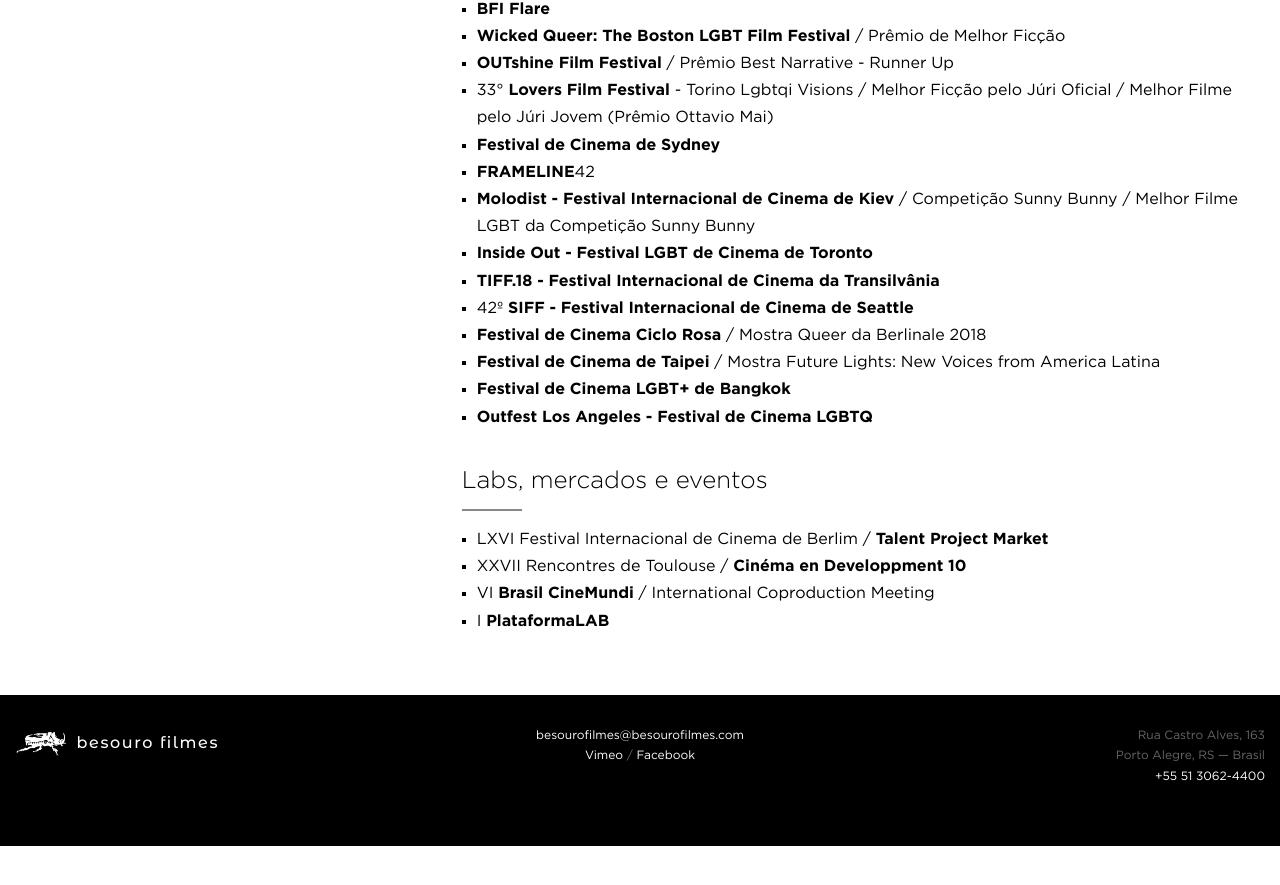
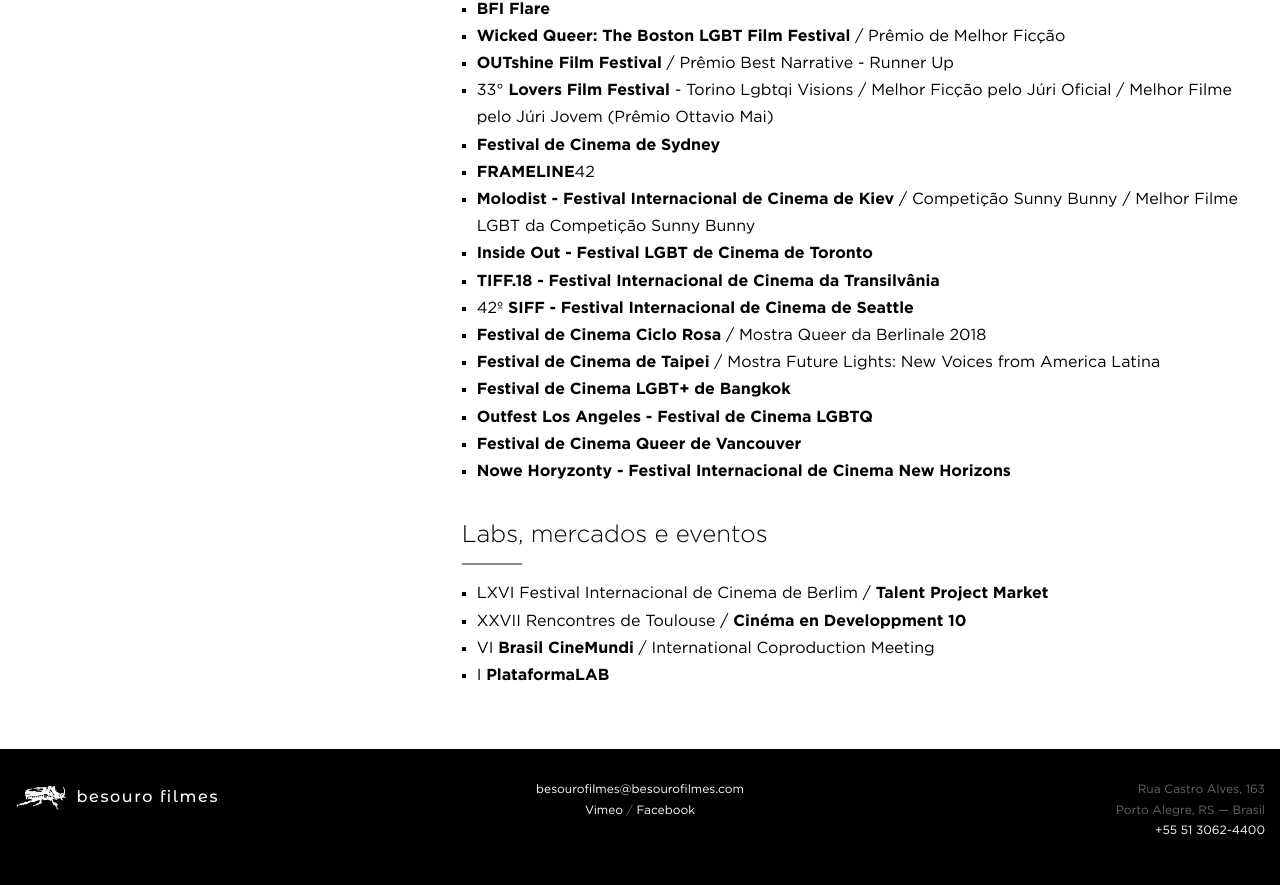
Before and after one commit to arthrfrts/besouro, a Jekyll site: the page built from _projects/tintabruta.md, in a window 1280 px wide and 900 px high, scrolled down 1143 px. Shown: the top 885 px of the window. Built offline with Jekyll 4.4.1, drawn with Linux system fonts in a browser that asks for light colours; before the commit the page ends 1989 px from its top, so only the background shows below that.

Commit message:
Updated Tintabruta

```diff
--- a/_projects/tintabruta.md
+++ b/_projects/tintabruta.md
@@ -44,6 +44,8 @@
 * **Festival de Cinema de Taipei** / Mostra Future Lights: New Voices from America Latina
 * **Festival de Cinema LGBT+ de Bangkok**
 * **Outfest Los Angeles - Festival de Cinema LGBTQ**
+* **Festival de Cinema Queer de Vancouver**
+* **Nowe Horyzonty - Festival Internacional de Cinema New Horizons**
 
 ## Labs, mercados e eventos
 * LXVI Festival Internacional de Cinema de Berlim / **Talent Project Market**
```
